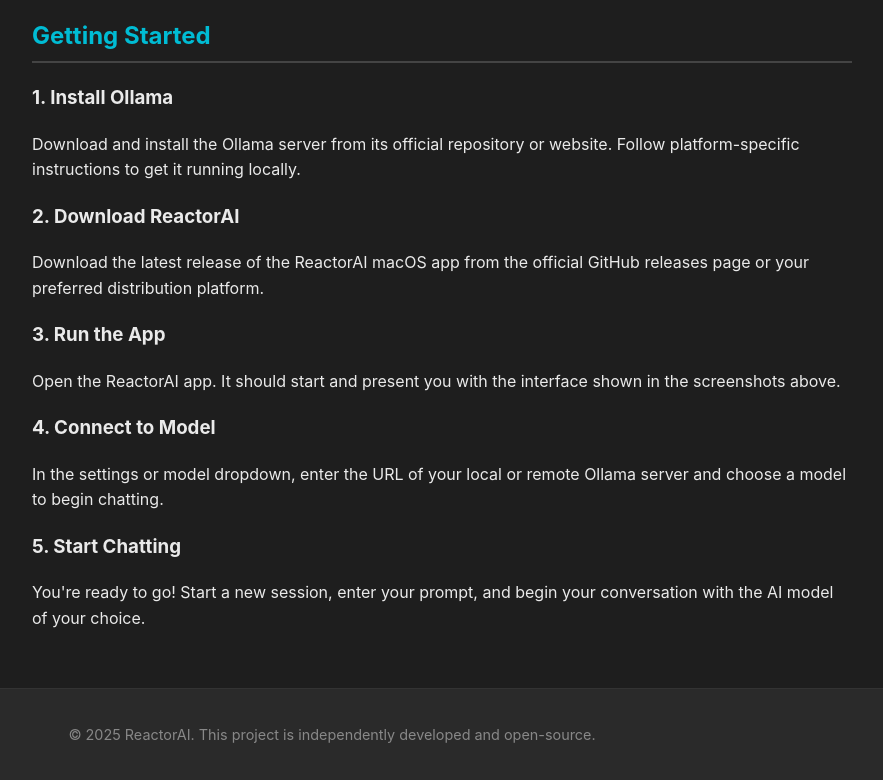
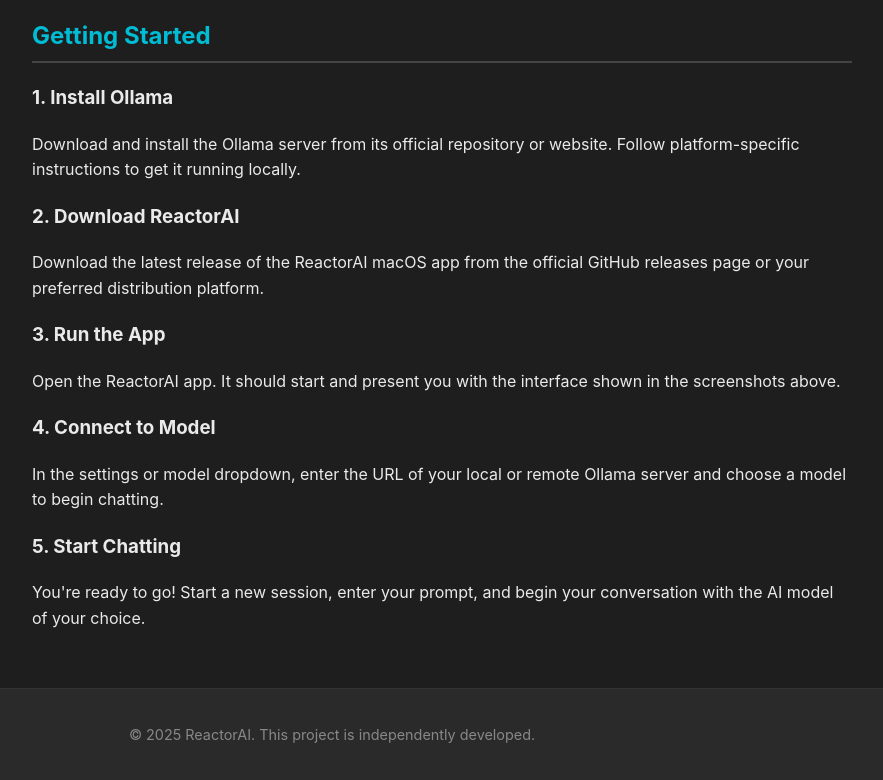
Before and after one commit to appbigas/appbigas.github.io, a plain HTML site: page docs/index.html in a window 1280 px wide. Shown: the part 1870-2650 px from the top of the page, without its empty margins (308-1191 px from the left). Drawn offline with Linux system fonts and the light colour scheme.

Commit message:
index modified

```diff
--- a/docs/index.html
+++ b/docs/index.html
@@ -210,7 +210,7 @@
     </main>
   </div>
   <footer>
-    <p>&copy; 2025 ReactorAI. This project is independently developed and open-source.</p>
+    <p>&copy; 2025 ReactorAI. This project is independently developed.</p>
   </footer>
 </body>
 </html>
```
